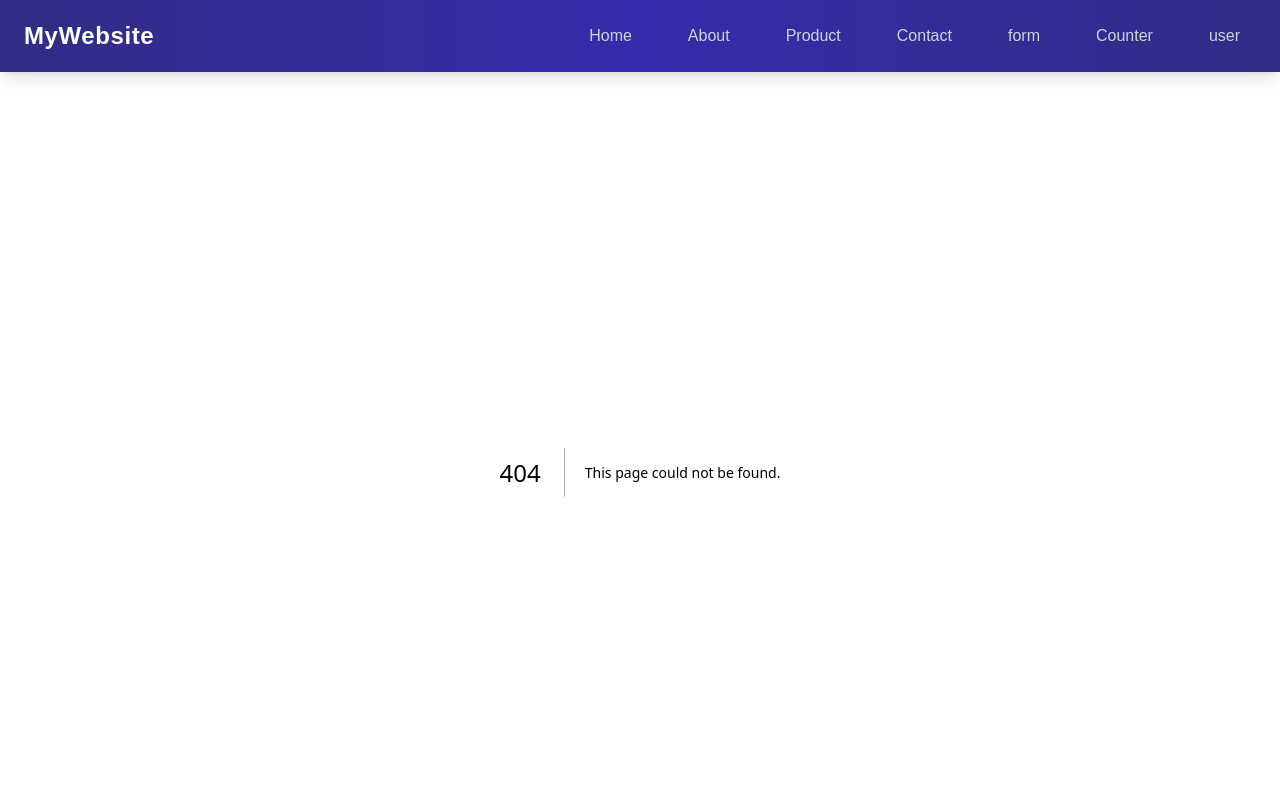
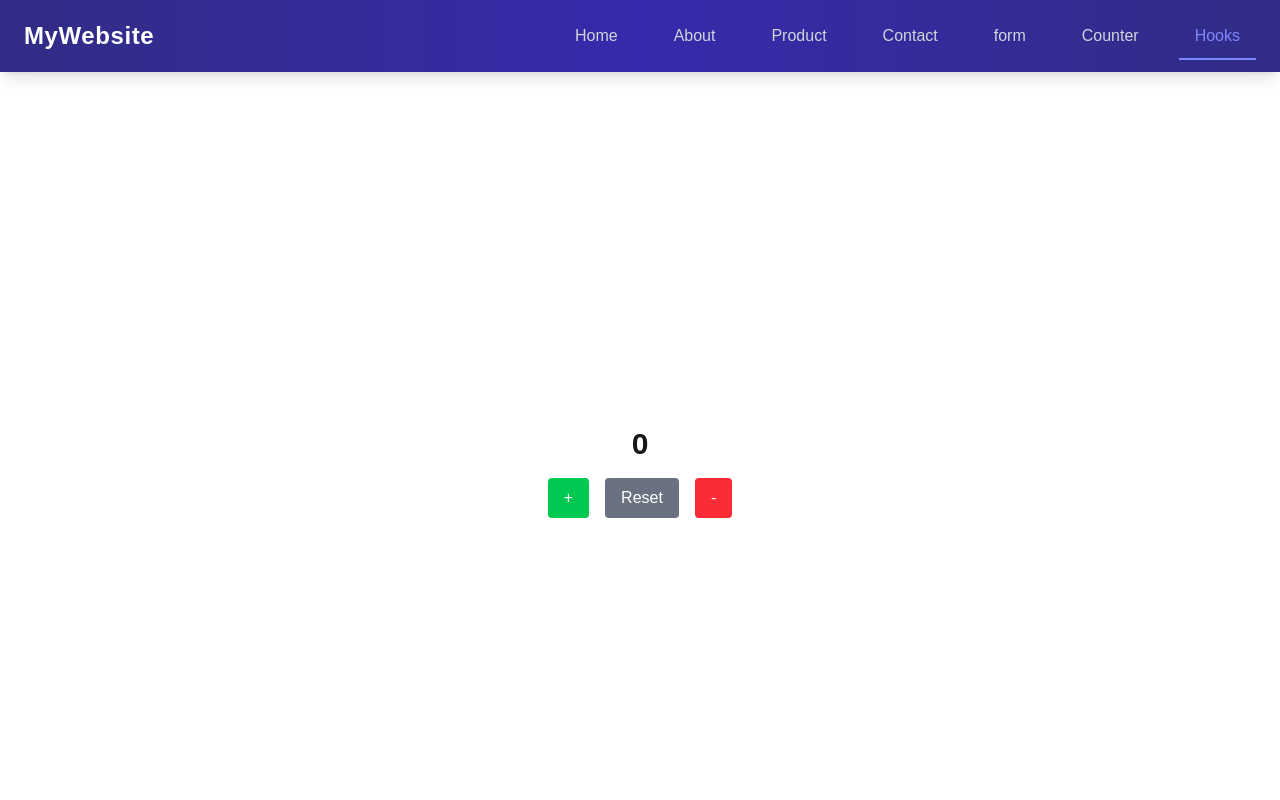
Before and after one commit to abyssiniatech/Nextjs_intermidate, a Next.js app: page /hooks in a window 1280 px wide. Before the commit this address had no page. Shown: the top 800 px of the page. Built offline with nearby package versions, Linux system fonts and the light colour scheme.

Commit message:
add useReducer

```diff
--- a/app/components/Link.tsx
+++ b/app/components/Link.tsx
@@ -10,7 +10,7 @@ export const links = [
   { name: 'Contact', href: '/contact' },
   { name: 'form', href: '/form' },
   { name: 'Counter', href: '/counter' },
-  { name: 'user', href: '/user' },
+  { name: 'Hooks', href: '/hooks' },
 ];
 
 const Linkpage = () => {
--- /dev/null
+++ b/app/components/hooks/UseReducer.tsx
@@ -0,0 +1,55 @@
+'use client';
+
+import { useReducer } from 'react';
+
+// Initial state
+const initial = 0;
+
+// Reducer function
+function reducer(state: number, action: { type: string }) {
+  switch (action.type) {
+    case 'increment':
+      return state + 1;
+    case 'decrement':
+      return state - 1;
+    case 'reset':
+      return 0;
+    default:
+      return state;
+  }
+}
+
+const UseReducer = () => {
+  const [state, dispatch] = useReducer(reducer, initial);
+
+  return (
+    <div className="flex flex-col items-center justify-center h-screen gap-4">
+      <h1 className="text-3xl font-bold">{state}</h1>
+
+      <div className="flex gap-4">
+        <button
+          onClick={() => dispatch({ type: 'increment' })}
+          className="bg-green-500 text-white px-4 py-2 rounded"
+        >
+          +
+        </button>
+
+        <button
+          onClick={() => dispatch({ type: 'reset' })}
+          className="bg-gray-500 text-white px-4 py-2 rounded"
+        >
+          Reset
+        </button>
+
+        <button
+          onClick={() => dispatch({ type: 'decrement' })}
+          className="bg-red-500 text-white px-4 py-2 rounded"
+        >
+          -
+        </button>
+      </div>
+    </div>
+  );
+};
+
+export default UseReducer;
--- /dev/null
+++ b/app/hooks/page.tsx
@@ -0,0 +1,11 @@
+import UseReducer from '../components/hooks/UseReducer';
+
+const page = () => {
+  return (
+    <div>
+      <UseReducer />
+    </div>
+  );
+};
+
+export default page;
```
